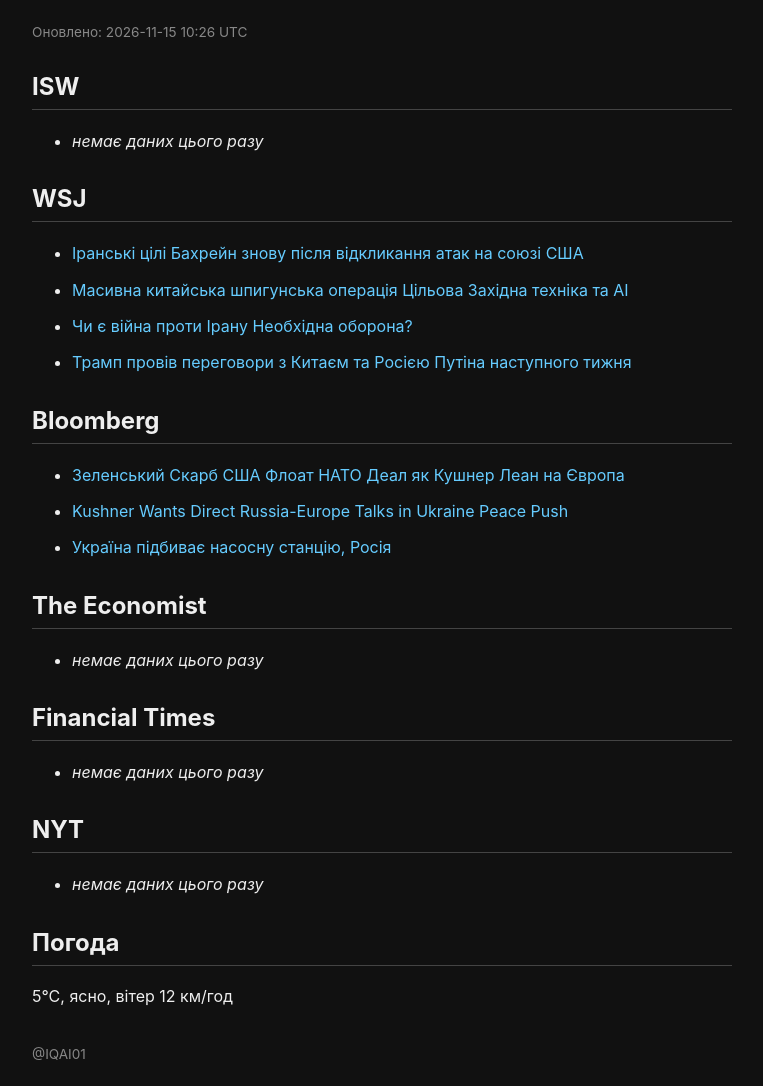
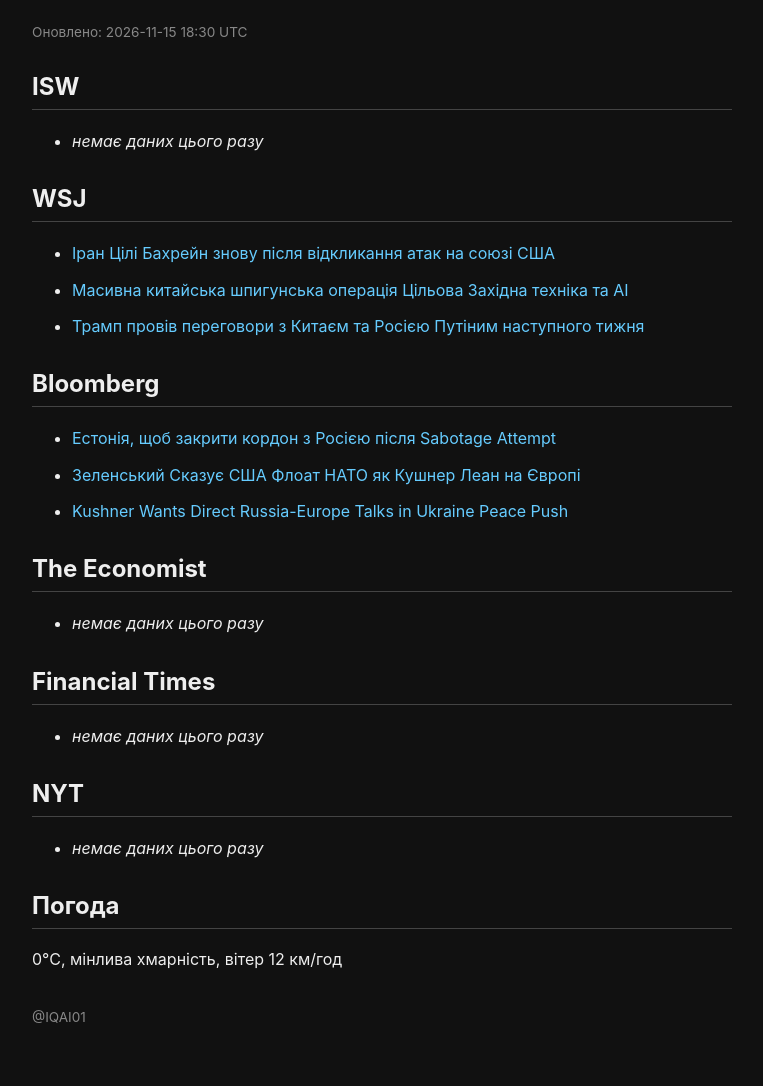
Before and after one commit to zyk59yd6rd-png/zyk59yd6rd-png.github.io, a plain HTML site: page index.html in a window 1280 px wide. Shown: the whole page, without its empty margins (258-1021 px from the left). After the commit the page ends 1049 px from the top, so only its background shows below. Drawn offline with Linux system fonts and the light colour scheme.

Commit message:
Update news

```diff
--- a/index.html
+++ b/index.html
@@ -14,23 +14,22 @@
 </style>
 </head>
 <body>
-<p class="updated">Оновлено: 2026-11-15 10:26 UTC</p>
+<p class="updated">Оновлено: 2026-11-15 18:30 UTC</p>
 <h2>ISW</h2>
 <ul>
   <li><em>немає даних цього разу</em></li>
 </ul>
 <h2>WSJ</h2>
 <ul>
-  <li><a href="https://www.wsj.com/world/middle-east/iran-attacks-bahrain-as-conflict-escalates-62ffd1b3?mod=rss_worldnews" target="_blank">Іранські цілі Бахрейн знову після відкликання атак на союзі США</a></li>
+  <li><a href="https://www.wsj.com/world/middle-east/iran-attacks-bahrain-as-conflict-escalates-62ffd1b3?mod=rss_worldnews" target="_blank">Іран Цілі Бахрейн знову після відкликання атак на союзі США</a></li>
   <li><a href="https://www.wsj.com/world/china/the-massive-chinese-spy-operation-targeting-western-tech-and-ai-cd58ff86?mod=rss_worldnews" target="_blank">Масивна китайська шпигунська операція Цільова Західна техніка та AI</a></li>
-  <li><a href="https://www.wsj.com/opinion/is-the-war-against-iran-a-necessary-defense-7d451c99?mod=rss_worldnews" target="_blank">Чи є війна проти Ірану Необхідна оборона?</a></li>
-  <li><a href="https://www.wsj.com/world/china/trump-to-hold-talks-with-chinas-xi-and-russias-putin-next-week-29a58e91?mod=rss_worldnews" target="_blank">Трамп провів переговори з Китаєм та Росією Путіна наступного тижня</a></li>
+  <li><a href="https://www.wsj.com/world/china/trump-to-hold-talks-with-chinas-xi-and-russias-putin-next-week-29a58e91?mod=rss_worldnews" target="_blank">Трамп провів переговори з Китаєм та Росією Путіним наступного тижня</a></li>
 </ul>
 <h2>Bloomberg</h2>
 <ul>
-  <li><a href="https://www.bloomberg.com/news/articles/2026-11-14/zelenskyy-says-us-floats-nato-for-ukraine-in-exchange-for-donbas" target="_blank">Зеленський Скарб США Флоат НАТО Деал як Кушнер Леан на Європа</a></li>
+  <li><a href="https://www.bloomberg.com/news/articles/2026-11-15/estonia-says-russia-behind-failed-arson-attempt-on-drone-maker" target="_blank">Естонія, щоб закрити кордон з Росією після Sabotage Attempt</a></li>
+  <li><a href="https://www.bloomberg.com/news/articles/2026-11-14/zelenskyy-says-us-floats-nato-for-ukraine-in-exchange-for-donbas" target="_blank">Зеленський Сказує США Флоат НАТО як Кушнер Леан на Європі</a></li>
   <li><a href="https://www.bloomberg.com/news/articles/2026-11-14/kushner-wants-direct-russia-europe-talks-in-ukraine-peace-push" target="_blank">Kushner Wants Direct Russia-Europe Talks in Ukraine Peace Push</a></li>
-  <li><a href="https://www.bloomberg.com/news/articles/2026-11-14/ukraine-says-it-hit-oil-pumping-station-in-russia-s-samara" target="_blank">Україна підбиває насосну станцію, Росія</a></li>
 </ul>
 <h2>The Economist</h2>
 <ul>
@@ -45,7 +44,7 @@
   <li><em>немає даних цього разу</em></li>
 </ul>
 <h2>Погода</h2>
-<p>5°C, ясно, вітер 12 км/год</p>
+<p>0°C, мінлива хмарність, вітер 12 км/год</p>
 <p class="updated" style="margin-top:40px;">@IQAI01</p>
 </body>
 </html>
```
